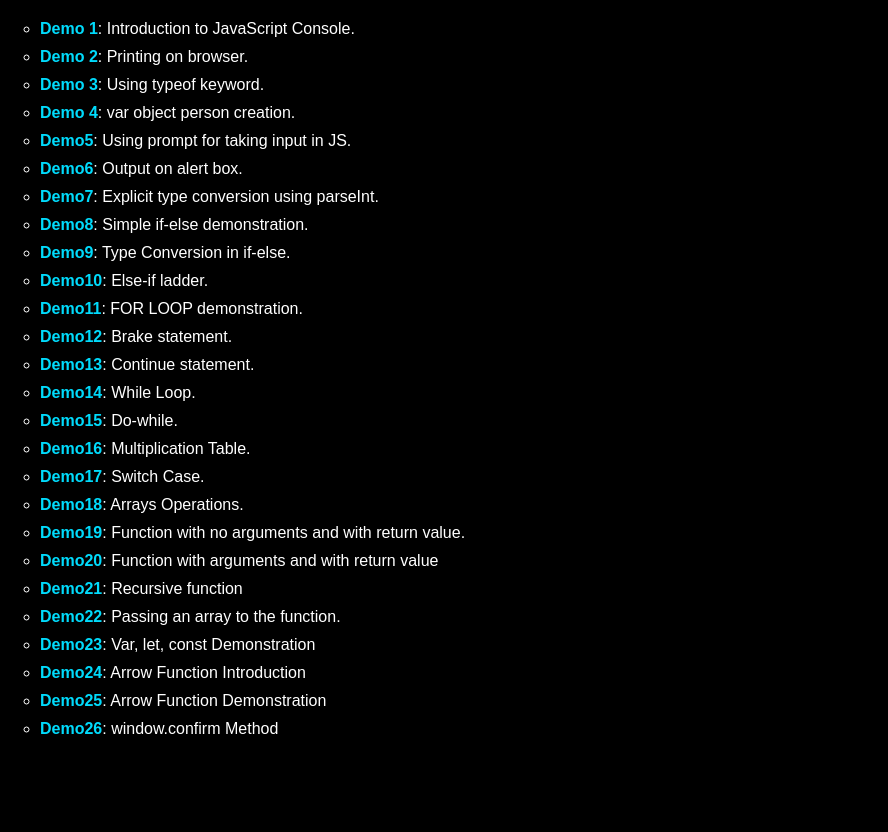
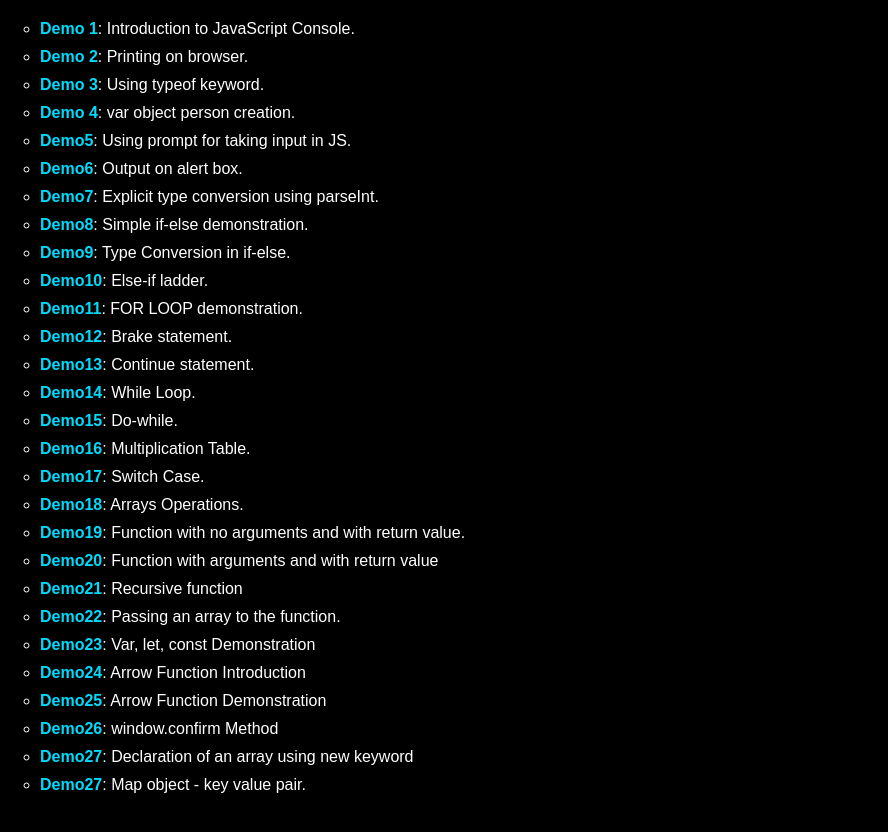
Before and after one commit to manishraj27/jsproject32955, a plain HTML site: page index.html in a window 1280 px wide. Shown: the part 78-910 px from the top of the page, without its empty margins (0-888 px from the left). Before the commit the page ends 866 px from the top, so only its background shows below. Drawn offline with Linux system fonts and the light colour scheme.

Commit message:
updated index.html

```diff
--- a/index.html
+++ b/index.html
@@ -109,6 +109,12 @@
     <li>
       <a href="demo26.html">Demo26</a>: window.confirm Method
     </li>
+    <li>
+      <a href="demo27.html">Demo27</a>: Declaration of an array using new keyword
+    </li>
+    <li>
+      <a href="demo28.html">Demo27</a>: Map object - key value pair.
+    </li>
   </ul>
 
 </body>
```
